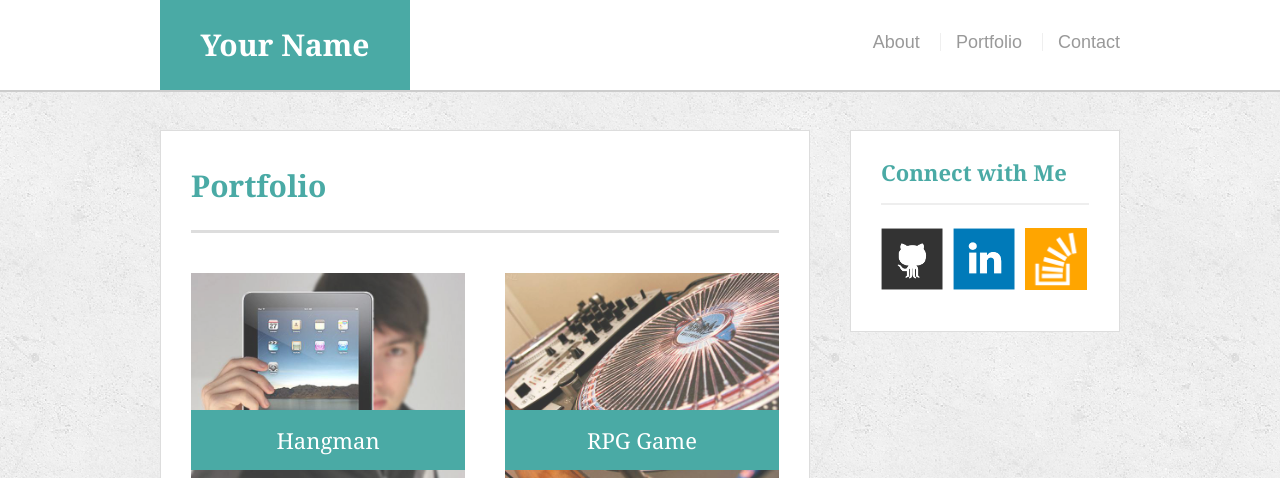
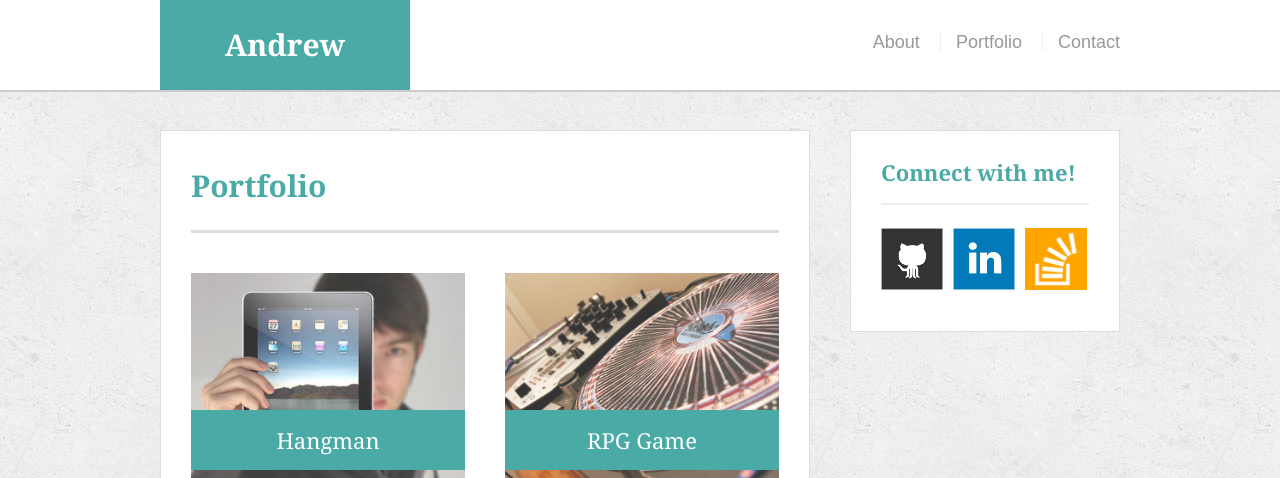
Before and after one commit to afederowicz/Responsive-Portfolio, a PHP site: a page that, after the commit, uses portfolio.html in a window 1280 px wide. Shown: the top 478 px of the page. Run offline with PHP 8.4, Linux system fonts and the light colour scheme.

Commit message:
updated hw1 solution with correct info to complete hw2

```diff
--- a/hw1 solution/assets/css/style.css
+++ b/assets/css/style.css
@@ -141,6 +141,13 @@
 	border: 1px solid #ddd;
 }
 
+#bio-image {
+	float: left;
+	width: 200px;
+	height: 300px;
+	margin-right: 20px;
+}
+
 /*portfolio page*/
 
 .work {
--- a/hw1 solution/portfolio.html
+++ /dev/null
@@ -1,71 +0,0 @@
-<!doctype html>
-<html>
-<head>
-	<meta charset="UTF-8">
-	<title>Portfolio | Your Name</title>
-	<link rel="stylesheet" type="text/css" href="assets/css/reset.css">
-	<link rel="stylesheet" type="text/css" href="assets/css/style.css">
-</head>
-<body>
-
-	<header id="masthead">
-		<div class="container">
-			<a href="index.html" id="logo">Your Name</a>
-			<nav>
-				<a href="index.html">About</a>
-				<a href="portfolio.html">Portfolio</a>
-				<a href="contact.html">Contact</a>
-			</nav>
-		</div>
-	</header>
-
-	<div id="main-container" class="container">
-		<section class="main-section">
-			<h1>Portfolio</h1>
-
-			<div class="work">
-				<img src="assets/images/technics-q-c-640-480-1.jpg" alt="hangman">
-
-				<h3>Hangman</h3>
-			</div>
-			<div class="work">
-				<img src="assets/images/technics-q-c-640-480-2.jpg" alt="RPG Game">
-
-				<h3>RPG Game</h3>
-			</div>
-			<div class="work">
-				<img src="assets/images/technics-q-c-640-480-5.jpg" alt="Trivia Game">
-
-				<h3>Trivia Game</h3>
-			</div>
-			<div class="work">
-				<img src="assets/images/technics-q-c-640-480-7.jpg" alt="Rutgers Info Widget">
-
-				<h3>Rutgers Info Widget</h3>
-			</div>
-			<div class="work">
-				<img src="assets/images/technics-q-c-640-480-9.jpg" alt="Rock Paper Scissors">
-
-				<h3>Rock Paper Scissors</h3>
-			</div>
-
-		</section>
-
-		<section class="sidebar">
-			<div id="connect">
-				<h2>Connect with Me</h2>
-
-				<img src="assets/images/github-128.png" class="social" alt="Github">
-				<img src="assets/images/linkedin-128.png" class="social" alt="LinkedIn">
-				<img src="assets/images/stackoverflow-128.png" class="social" alt="Stack Overflow">
-			</div>
-		</section>
-	</div>
-
-	<footer>
-		<div class="container">
-			&copy; Copyright 2016 Your Name
-		</div>
-	</footer>
-</body>
-</html>
--- a/hw1 solution/index.html
+++ b/portfolio.html
@@ -2,7 +2,7 @@
 <html>
 <head>
 	<meta charset="UTF-8">
-	<title>About | Your Name</title>
+	<title>Portfolio | Andrew Federowicz</title>
 	<link rel="stylesheet" type="text/css" href="assets/css/reset.css">
 	<link rel="stylesheet" type="text/css" href="assets/css/style.css">
 </head>
@@ -10,7 +10,7 @@
 
 	<header id="masthead">
 		<div class="container">
-			<a href="index.html" id="logo">Your Name</a>
+			<a href="index.html" id="logo">Andrew Federowicz</a>
 			<nav>
 				<a href="index.html">About</a>
 				<a href="portfolio.html">Portfolio</a>
@@ -21,19 +21,39 @@
 
 	<div id="main-container" class="container">
 		<section class="main-section">
-			<h1>About Me</h1>
+			<h1>Portfolio</h1>
 
-			<img src="assets/images/cat.jpg" class="auth-image" alt="Your Name">
+			<div class="work">
+				<img src="assets/images/technics-q-c-640-480-1.jpg" alt="hangman">
 
-			<p>Marshmallow jelly souffl&eacute; pastry biscuit gummi bears tootsie roll tootsie roll gingerbread. Cotton candy muffin gingerbread fruitcake. Sweet roll souffl&eacute; topping wafer croissant oat cake gummi&nbsp;bears.</p>
+				<h3>Hangman</h3>
+			</div>
+			<div class="work">
+				<img src="assets/images/technics-q-c-640-480-2.jpg" alt="RPG Game">
 
-			<p>Jelly-o cheesecake dessert fruitcake ice cream brownie liquorice souffl&eacute;. Caramels biscuit gummi bears tiramisu chupa chups. Croissant macaroon cotton candy cake pudding.</p>
+				<h3>RPG Game</h3>
+			</div>
+			<div class="work">
+				<img src="assets/images/technics-q-c-640-480-5.jpg" alt="Trivia Game">
+
+				<h3>Trivia Game</h3>
+			</div>
+			<div class="work">
+				<img src="assets/images/technics-q-c-640-480-7.jpg" alt="Rutgers Info Widget">
+
+				<h3>Rutgers Info Widget</h3>
+			</div>
+			<div class="work">
+				<img src="assets/images/technics-q-c-640-480-9.jpg" alt="Rock Paper Scissors">
+
+				<h3>Rock Paper Scissors</h3>
+			</div>
 
 		</section>
 
 		<section class="sidebar">
 			<div id="connect">
-				<h2>Connect with Me</h2>
+				<h2>Connect with me!</h2>
 
 				<img src="assets/images/github-128.png" class="social" alt="Github">
 				<img src="assets/images/linkedin-128.png" class="social" alt="LinkedIn">
@@ -44,7 +64,7 @@
 
 	<footer>
 		<div class="container">
-			&copy; Copyright 2016 Your Name
+			© Copyright 2016 Your Name
 		</div>
 	</footer>
 </body>
```
Also changed, not shown: contact.html (renamed from hw1 solution/contact.html, +4 -4 lines), index.html (added, +52 -0 lines), assets/css/reset.css (renamed from hw1 solution/assets/css/reset.css), assets/images/concrete_seamless.png (renamed from hw1 solution/assets/images/concrete_seamless.png), assets/images/github-128.png (renamed from hw1 solution/assets/images/github-128.png), assets/images/linkedin-128.png (renamed from hw1 solution/assets/images/linkedin-128.png), assets/images/profile_picture.jpg (added), assets/images/stackoverflow-128.png (renamed from hw1 solution/assets/images/stackoverflow-128.png), assets/images/technics-q-c-640-480-1.jpg (renamed from hw1 solution/assets/images/technics-q-c-640-480-1.jpg), assets/images/technics-q-c-640-480-2.jpg (renamed from hw1 solution/assets/images/technics-q-c-640-480-2.jpg), assets/images/technics-q-c-640-480-5.jpg (renamed from hw1 solution/assets/images/technics-q-c-640-480-5.jpg), assets/images/technics-q-c-640-480-7.jpg (renamed from hw1 solution/assets/images/technics-q-c-640-480-7.jpg), assets/images/technics-q-c-640-480-9.jpg (renamed from hw1 solution/assets/images/technics-q-c-640-480-9.jpg), hw1 solution/assets/images/cat.jpg (deleted).
